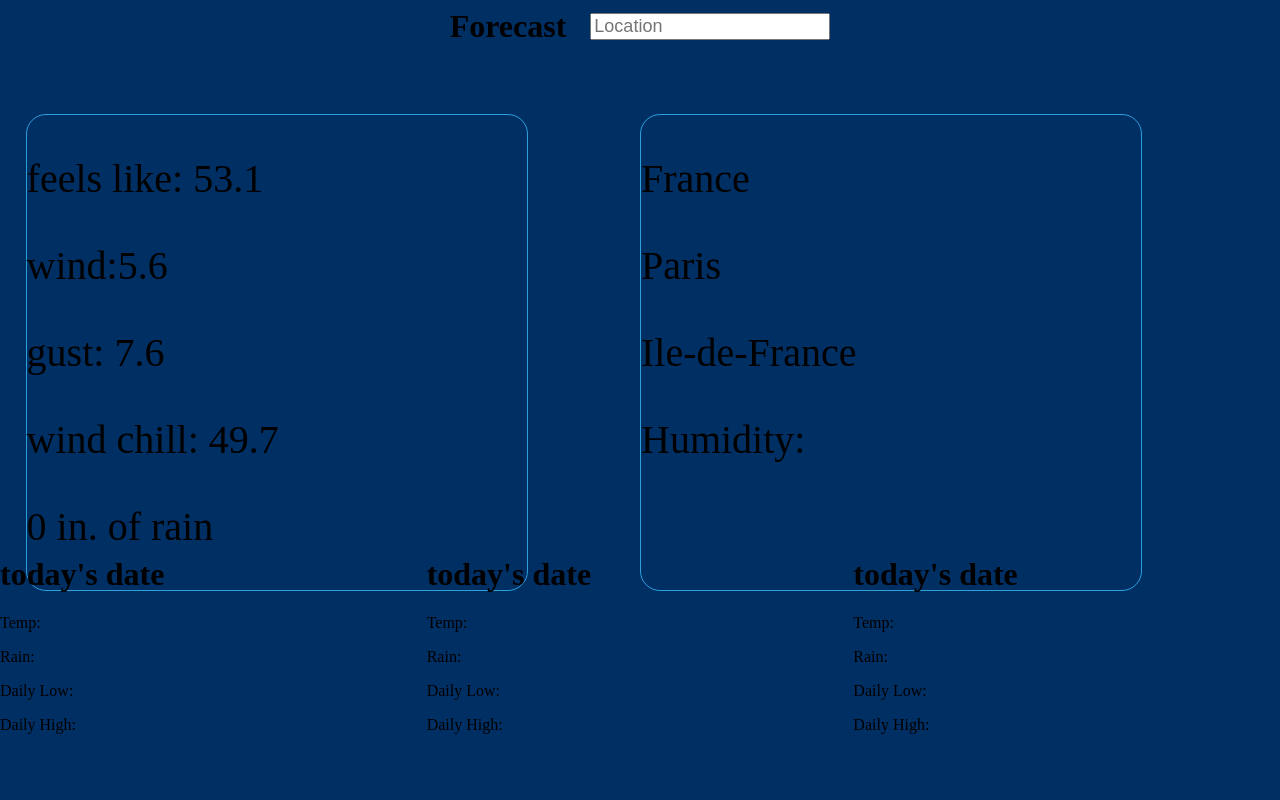
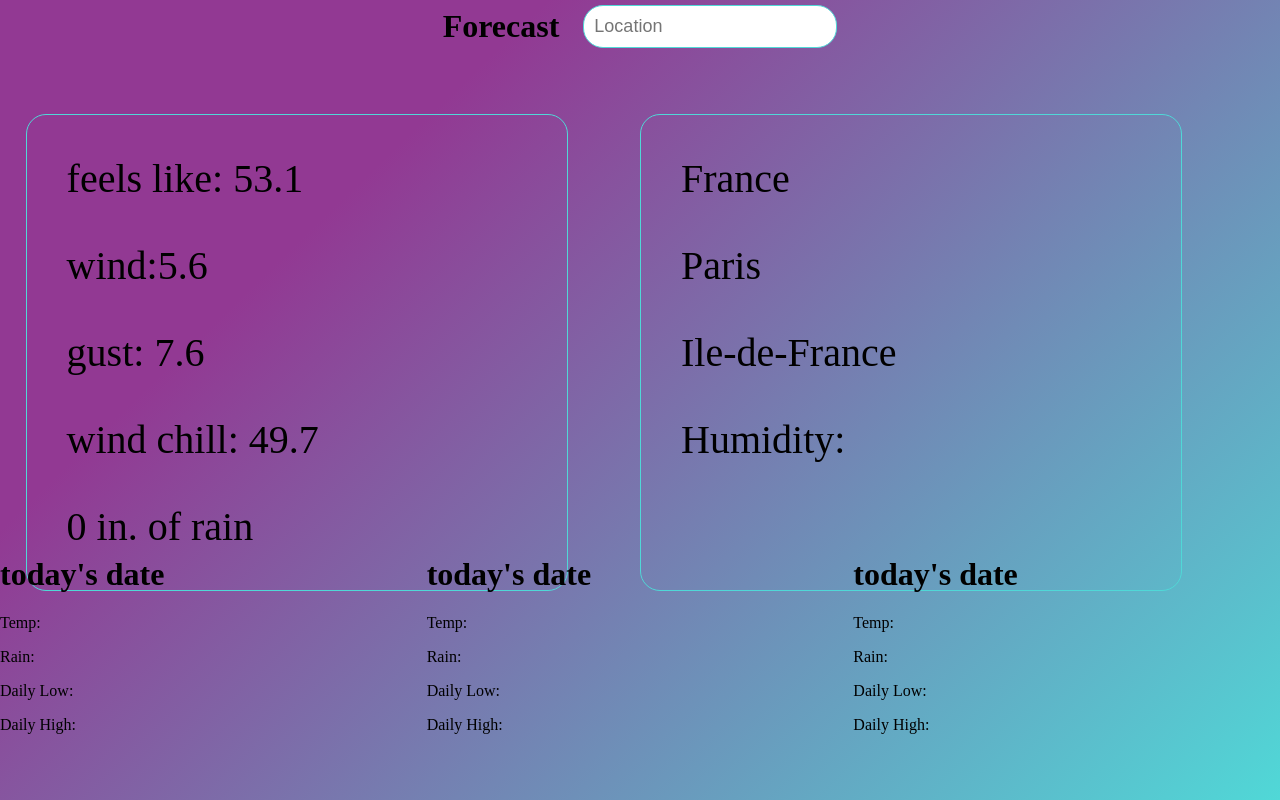
Before and after one commit to sdecu/weatherApp, a website built with webpack: page src/index.html in a window 1280 px wide. Built offline with nearby package versions, Linux system fonts and the light colour scheme; no server answers.

Commit message:
change styling of input field and middle div

```diff
--- a/src/style.css
+++ b/src/style.css
@@ -1,8 +1,10 @@
 body   {
-    background-color: #002f64;
+    background-color: #50d8d7;
+    background-image: linear-gradient(316deg, #50d8d7 0%, #923993 74%);
     margin: 0;
     padding: 0;
     overflow:hidden;
+    height: 100vh;
 }
 
 header  {
@@ -20,6 +22,10 @@ input {
   height: fit-content;
   font-size: large;
   align-self: center;
+  align-self: center;
+  border-radius: 20px;
+  border: 1px solid #50d8d7;
+  padding: 1ch;
 }
 
 #middle {
@@ -33,7 +39,8 @@ input {
   font-size: 5ch;
   margin-top: 10%;
   border-radius: 20px;
-  border: 1px solid #2d9fd9;
+  border: 1px solid #50d8d7;
+  padding-left: 2ch;
 }
 
 .weekly {
```
